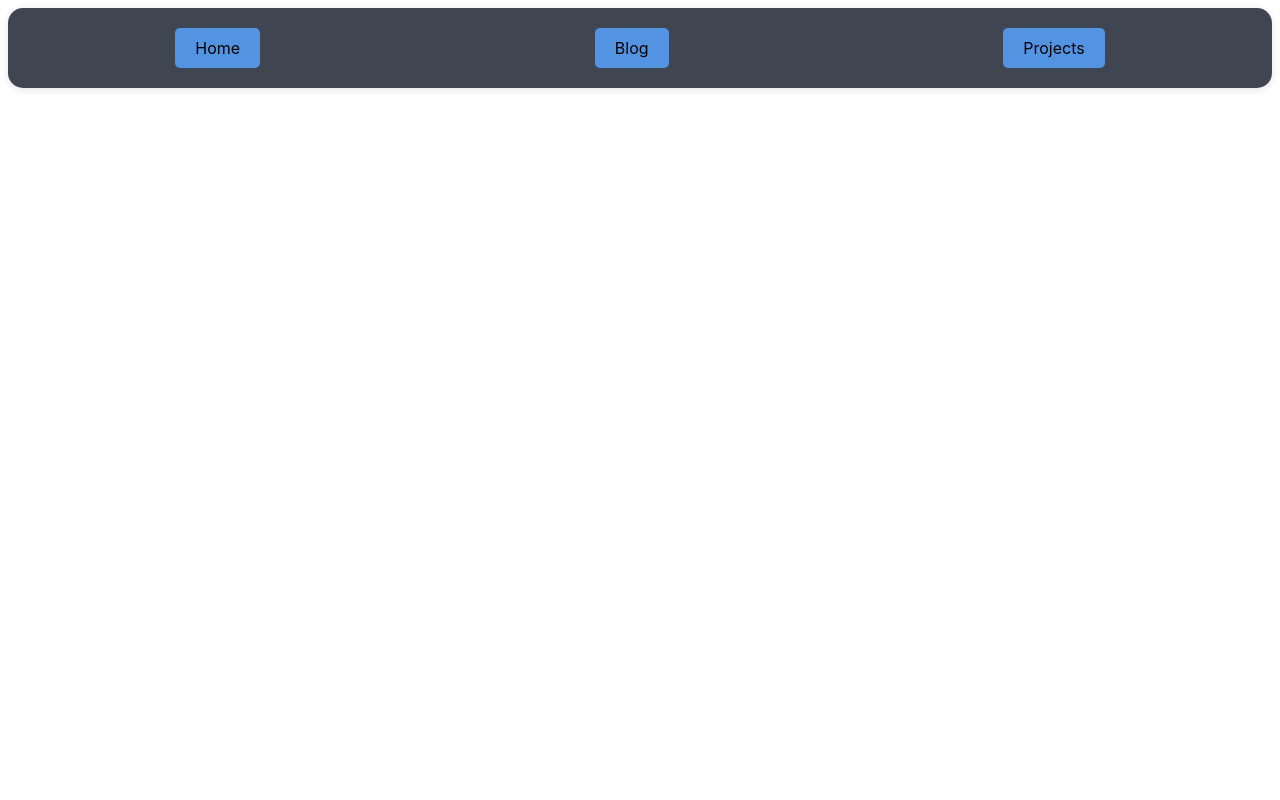
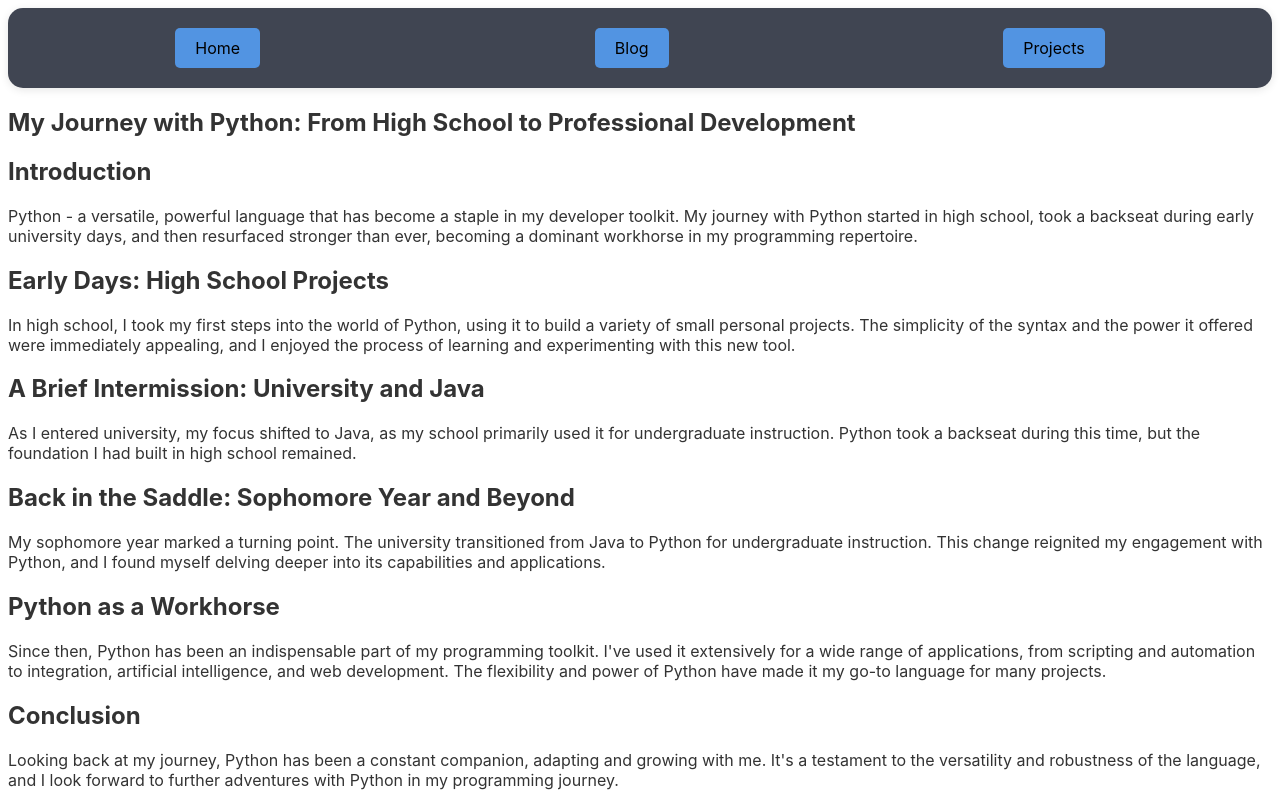
Before and after one commit to Lowband21/LowbandPortfolio, a Svelte app in the folder client/: page /skills/Python in a window 1280 px wide. Built offline with nearby package versions, Linux system fonts and the light colour scheme.

Commit message:
Python.svelte

```diff
--- a/client/src/App.svelte
+++ b/client/src/App.svelte
@@ -5,6 +5,7 @@
   import Blog from './Blog.svelte';
   import Projects from './Projects.svelte';
   import Post from './Post.svelte';
+  import Python from './skills/Python.svelte';
 </script>
 
 <style>
@@ -54,4 +55,5 @@
   <Route path="/blog" component={Blog} />
   <Route path="/projects" component={Projects} />
   <Route path="/post/:id" let:params={params} component={Post} />
+  <Route path="/skills/Python" component={Python} />
 </Router>
--- a/client/src/Home.svelte
+++ b/client/src/Home.svelte
@@ -2,6 +2,7 @@
   import { onMount } from "svelte";
   import { fly } from 'svelte/transition';
   import { flip } from 'svelte/animate';
+  import { Link } from 'svelte-routing';
 
   let name = "Lowband";
   let projects = [];
@@ -201,10 +202,10 @@
       <div class="skills">
         {#each skills as skill (skill.id)}
           <div class="skill" animate:flip={{ duration: 500 }}>
-            <!-- Link to individual skill page using anchor tag -->
-            <a href="/skills/{skill.name}">
+            <!-- Link to individual skill page using Link component -->
+            <Link to={`/skills/${skill.name}`}>
               {skill.name}
-            </a>
+            </Link>
           </div>
         {/each}
       </div>
--- /dev/null
+++ b/client/src/skills/Python.svelte
@@ -0,0 +1,30 @@
+<!-- PostPythonExperience.svelte -->
+<script>
+  export let post = {
+    title: "My Journey with Python: From High School to Professional Development",
+    content: `
+    <h2>Introduction</h2>
+    <p>Python - a versatile, powerful language that has become a staple in my developer toolkit. My journey with Python started in high school, took a backseat during early university days, and then resurfaced stronger than ever, becoming a dominant workhorse in my programming repertoire.</p>
+
+    <h2>Early Days: High School Projects</h2>
+    <p>In high school, I took my first steps into the world of Python, using it to build a variety of small personal projects. The simplicity of the syntax and the power it offered were immediately appealing, and I enjoyed the process of learning and experimenting with this new tool.</p>
+
+    <h2>A Brief Intermission: University and Java</h2>
+    <p>As I entered university, my focus shifted to Java, as my school primarily used it for undergraduate instruction. Python took a backseat during this time, but the foundation I had built in high school remained.</p>
+
+    <h2>Back in the Saddle: Sophomore Year and Beyond</h2>
+    <p>My sophomore year marked a turning point. The university transitioned from Java to Python for undergraduate instruction. This change reignited my engagement with Python, and I found myself delving deeper into its capabilities and applications.</p>
+
+    <h2>Python as a Workhorse</h2>
+    <p>Since then, Python has been an indispensable part of my programming toolkit. I've used it extensively for a wide range of applications, from scripting and automation to integration, artificial intelligence, and web development. The flexibility and power of Python have made it my go-to language for many projects.</p>
+
+    <h2>Conclusion</h2>
+    <p>Looking back at my journey, Python has been a constant companion, adapting and growing with me. It's a testament to the versatility and robustness of the language, and I look forward to further adventures with Python in my programming journey.</p>
+    `,
+  };
+</script>
+
+<div>
+  <h2>{post.title}</h2>
+  <div>{@html post.content}</div>
+</div>
```
